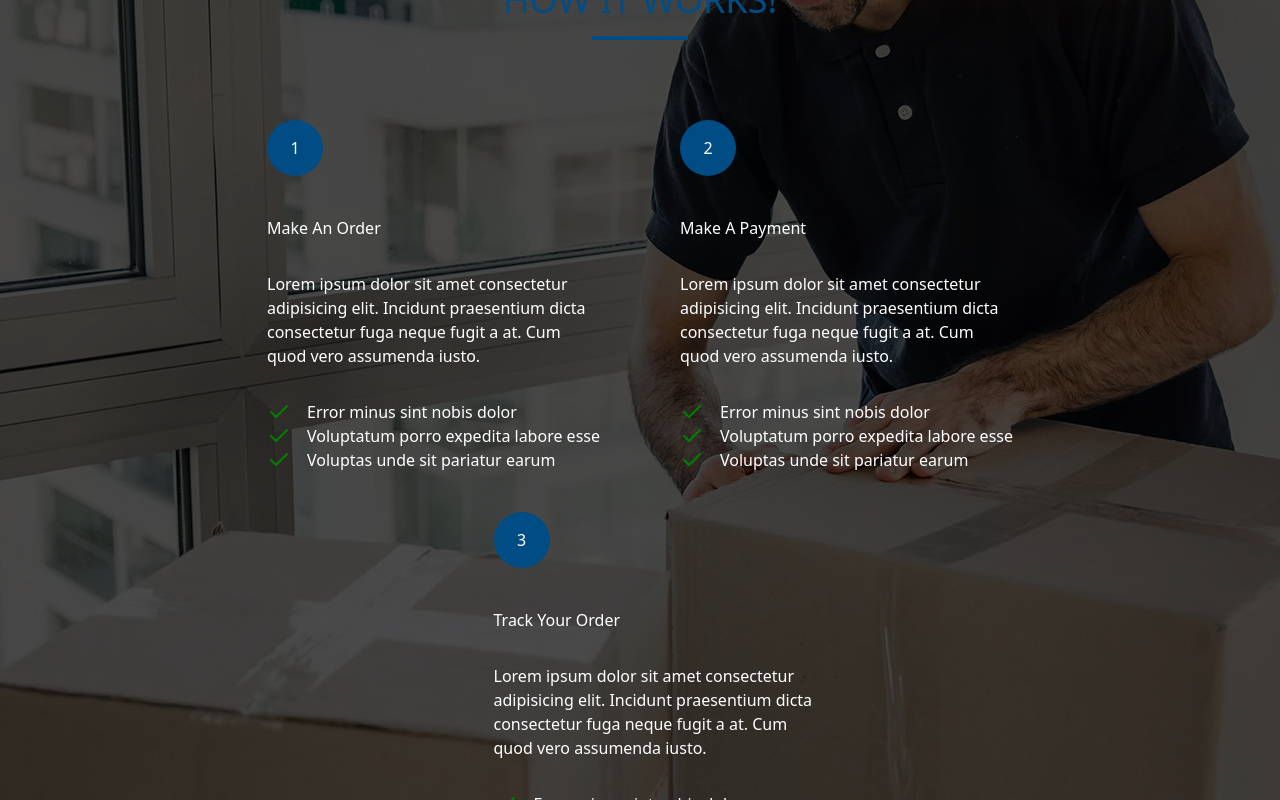
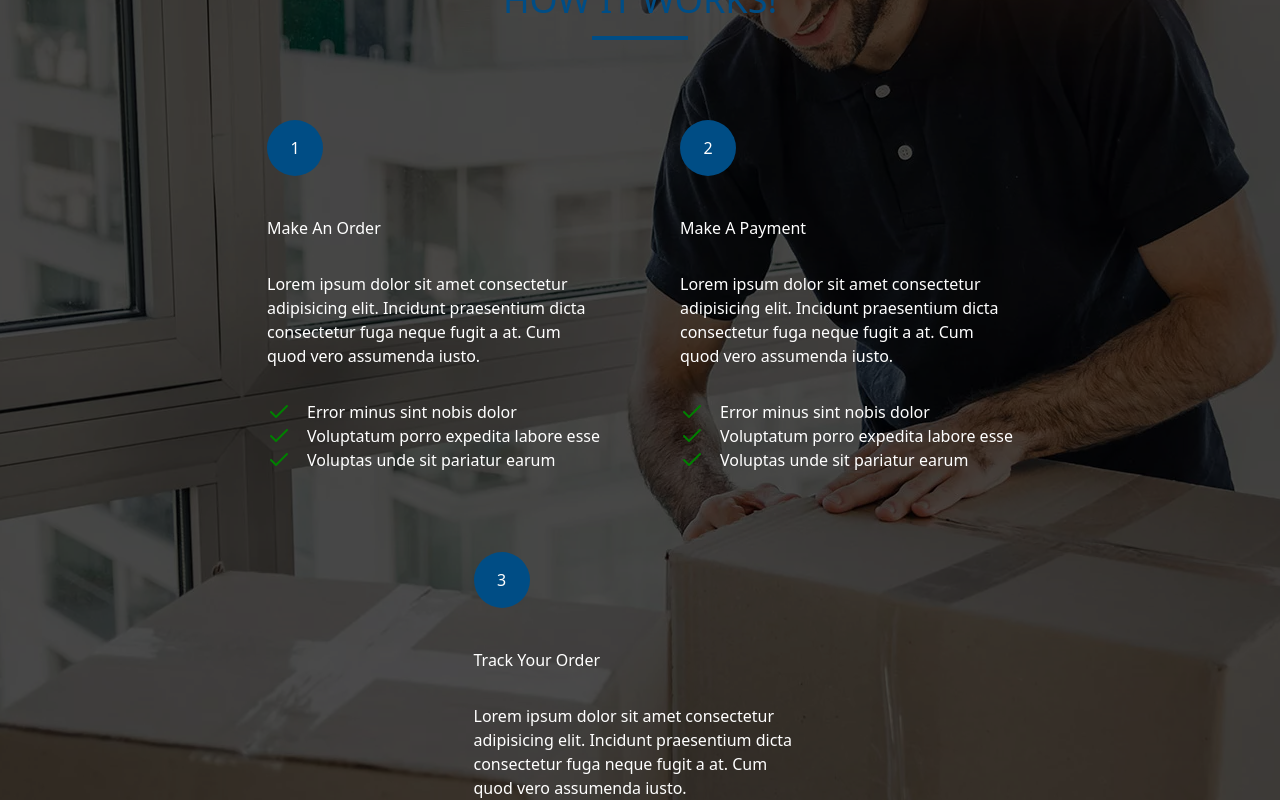
Before and after one commit to MistbornL/transit, a React (Vite) app: page / in a window 1280 px wide. Shown: the part 1540-2340 px from the top of the page. Built offline with nearby package versions, Linux system fonts and the light colour scheme.

Commit message:
howitworks spacing

```diff
--- a/src/pages/Home.tsx
+++ b/src/pages/Home.tsx
@@ -209,12 +209,12 @@ export const Home = () => {
 
           <NavigationMenu>
             <NavigationMenuList className="flex justify-between items-center">
-              <div className="flex gap-10">
+              <div className="flex gap-10 items-center">
                 {MENUITEMS.map((item, index) => {
                   return (
                     <NavigationMenuItem key={index}>
                       <a
-                        className={`py-4 hover:text-primary transition-all duration-200 items-center flex justify-center text-center cursor-pointer`}
+                        className={`hover:text-primary transition-all duration-200 items-center flex justify-center text-center cursor-pointer`}
                         onClick={() =>
                           scrollToSection(
                             // @ts-ignore
@@ -304,7 +304,7 @@ export const Home = () => {
             <Separator className="h-1 w-24 bg-primary" />
           </div>
 
-          <div className="z-10 w-full flex max-w-6xl justify-center space-x-10 flex-wrap mx-auto gap-10">
+          <div className="z-10 w-full flex max-w-6xl justify-center  flex-wrap mx-auto gap-20">
             {HOWITWORKS.map((item) => {
               return (
                 <div key={item.numeric} className="flex flex-col">
```
